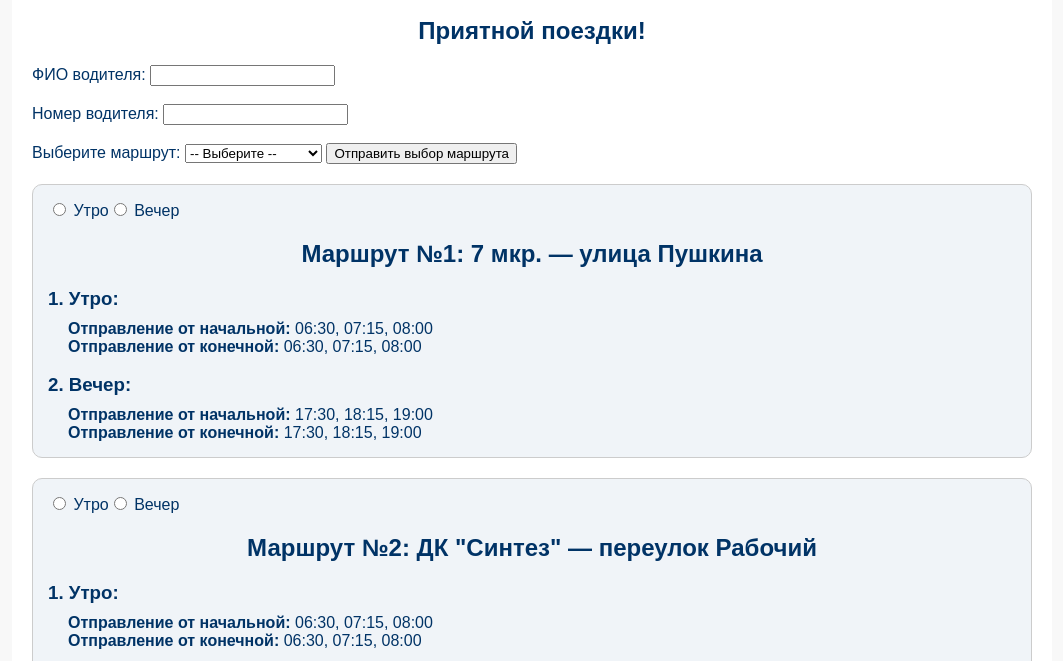
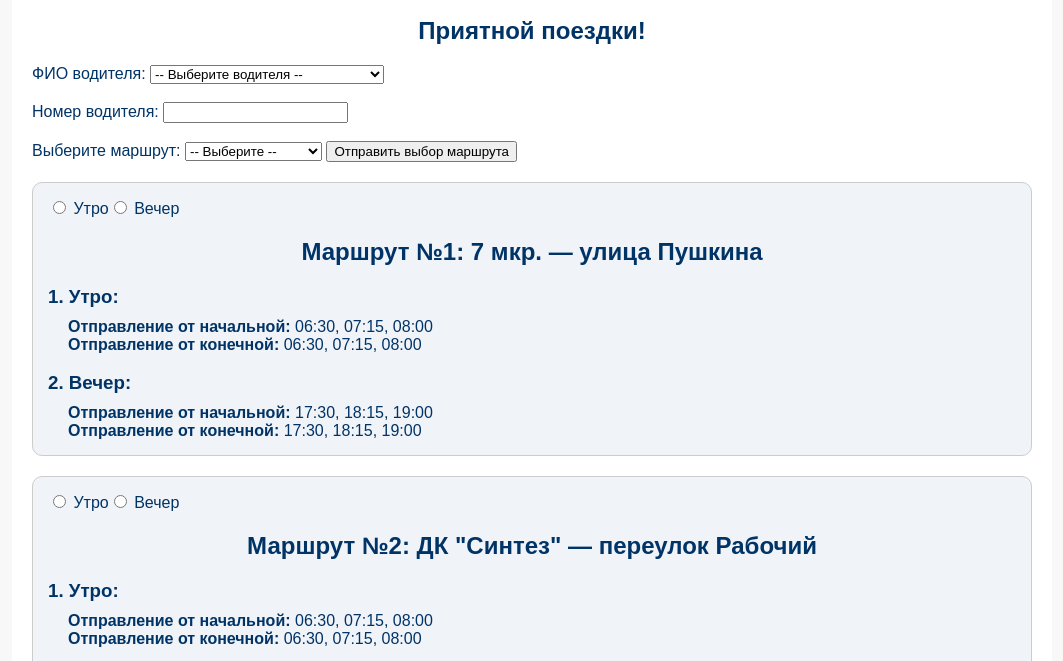
Before and after one commit to pvln4m/Tpatp, a plain HTML site: page index.html in a window 1280 px wide. Shown: the part 139-800 px from the top of the page, without its empty margins (108-1171 px from the left). Drawn offline with Linux system fonts and the light colour scheme.

Commit message:
Update index.html

```diff
--- a/index.html
+++ b/index.html
@@ -21,7 +21,28 @@
 <h1>Расписание маршрутов Тобольского ПАТП</h1><h2>Вместе к лучшему!</h2><h2>Приятной поездки!</h2>
 <form id="routeForm">
 <label for="driverName">ФИО водителя:</label>
-<input id="driverName" name="driverName" required="" type="text"/><br/><br/>
+<select id="driverName" name="driverName" required>
+  <option value="">-- Выберите водителя --</option>
+  <option value="Мишин Алексей Григорьевич">Мишин Алексей Григорьевич</option>
+  <option value="Козлова Марина Викторовна">Козлова Марина Викторовна</option>
+  <option value="Вольц Сергей Михайлович">Вольц Сергей Михайлович</option>
+  <option value="Смирнова Екатерина Артемовна">Смирнова Екатерина Артемовна</option>
+  <option value="Миронов Павел Николаевич">Миронов Павел Николаевич</option>
+  <option value="Федорова Алёна Васильевна">Федорова Алёна Васильевна</option>
+  <option value="Милашкевич Ян Мирославович">Милашкевич Ян Мирославович</option>
+  <option value="Зайцева Ирина Владиславовна">Зайцева Ирина Владиславовна</option>
+  <option value="Кузнецов Артем Валерьевич">Кузнецов Артем Валерьевич</option>
+  <option value="Сидорова Анна Сергеевна">Сидорова Анна Сергеевна</option>
+  <option value="Семенов Николай Александрович">Семенов Николай Александрович</option>
+  <option value="Беляева Наталья Дмитриевна">Беляева Наталья Дмитриевна</option>
+  <option value="Гаврилов Степан Олегович">Гаврилов Степан Олегович</option>
+  <option value="Макарова Ольга Денисовна">Макарова Ольга Денисовна</option>
+  <option value="Титов Аркадий Петрович">Титов Аркадий Петрович</option>
+  <option value="Лебедева Кристина Павловна">Лебедева Кристина Павловна</option>
+  <option value="Корнилов Денис Станиславович">Корнилов Денис Станиславович</option>
+  <option value="Никитина Вера Станиславовна">Никитина Вера Станиславовна</option>
+  <option value="Сорокин Дмитрий Витальевич">Сорокин Дмитрий Витальевич</option>
+</select><br/><br/>
 <label for="driverNumber">Номер водителя:</label>
 <input id="driverNumber" name="driverNumber" required="" type="text"/><br/><br/>
 <label for="routeSelector">Выберите маршрут:</label>
```
